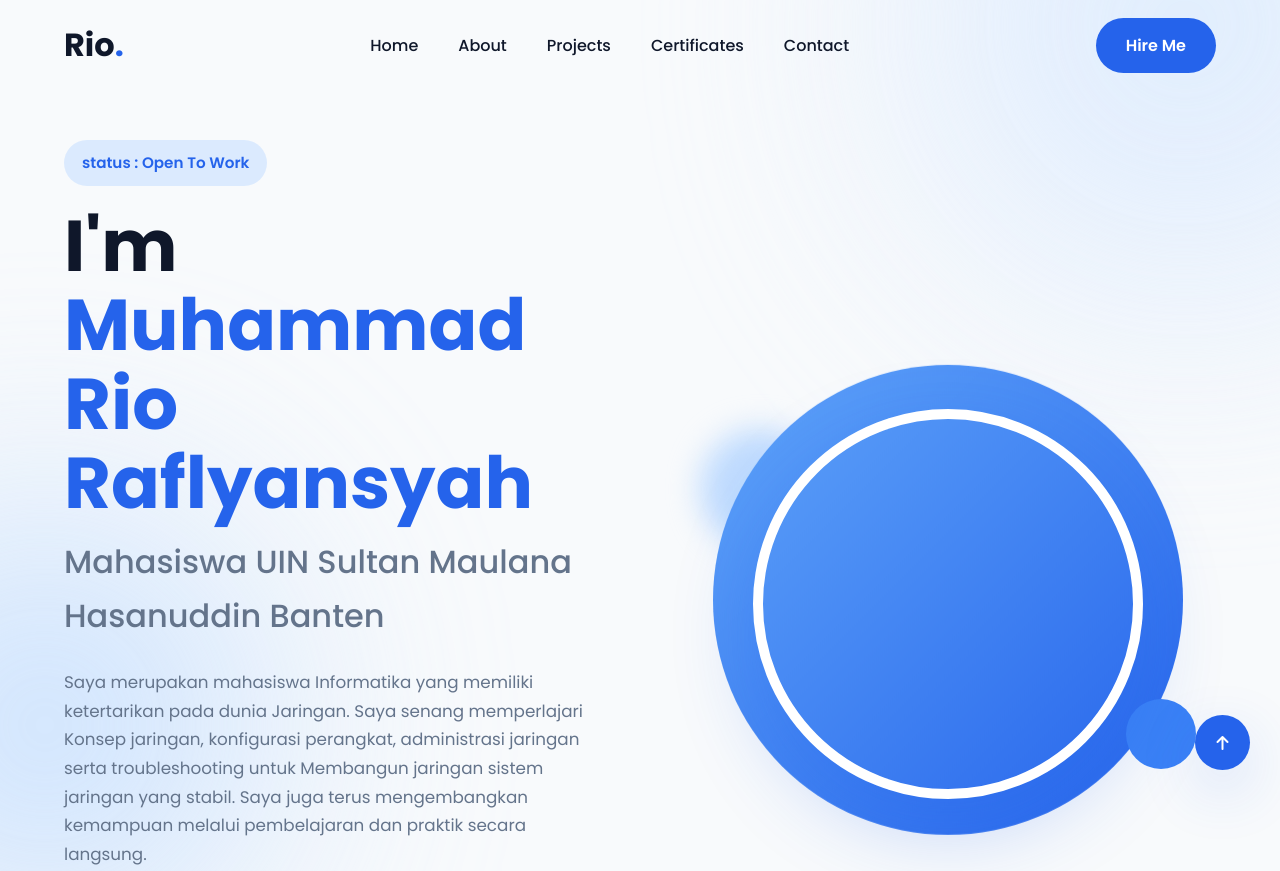
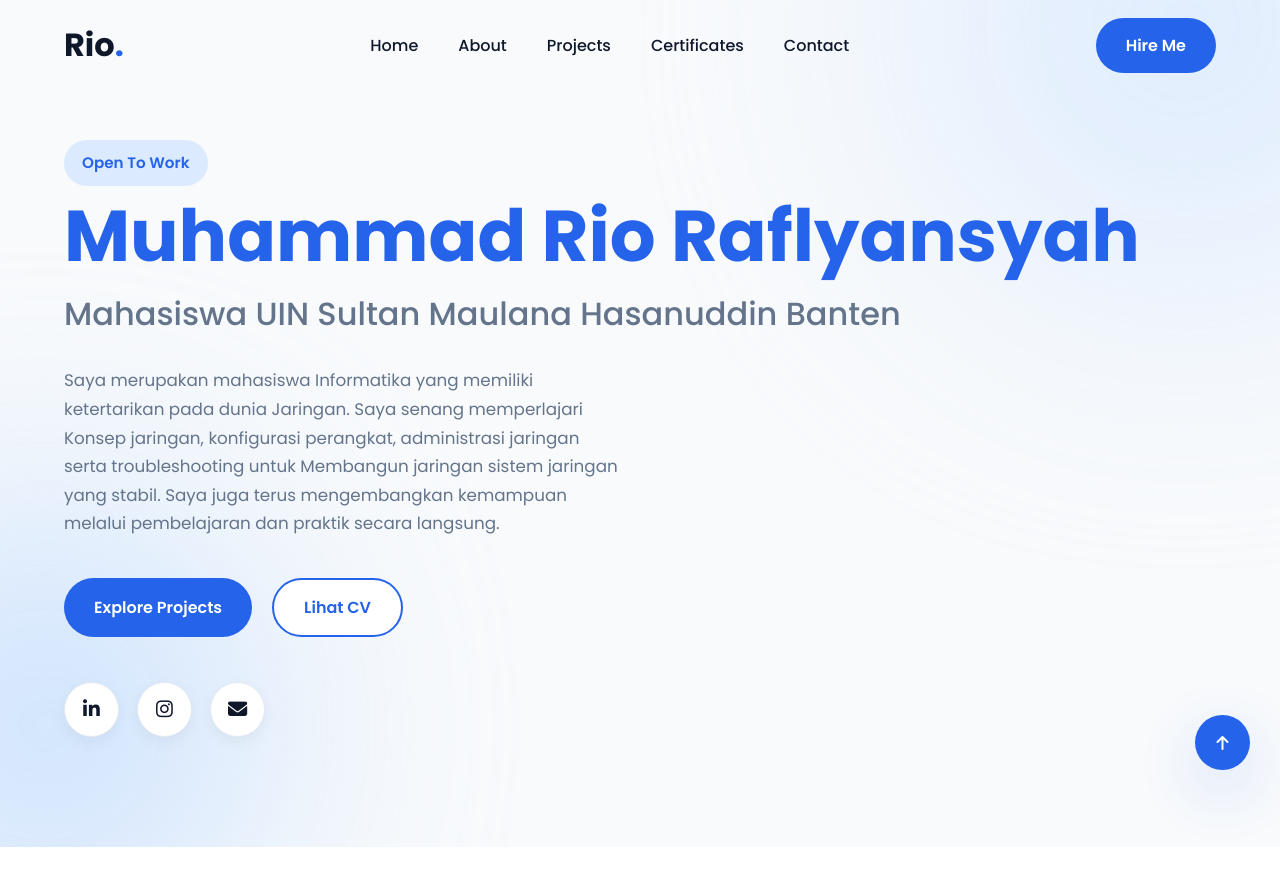
Before and after one commit to mrioraflyan/rioportofolio, a plain HTML site: page index.html in a window 1280 px wide. Shown: the top 871 px of the page. Drawn offline with Linux system fonts and the light colour scheme.

Commit message:
Update portofolio

```diff
--- a/index.html
+++ b/index.html
@@ -78,14 +78,12 @@
 
                     <span class="hero-subtitle">
 
-                        status : Open To Work
+                     Open To Work
 
                     </span>
 
                     <h1>
-
-                        I'm <span>Muhammad Rio Raflyansyah</span>
-
+                        <span>Muhammad Rio Raflyansyah</span>
                     </h1>
 
                     <h2>
@@ -142,16 +140,6 @@
                         </a>
 
                     </div>
-
-                </div>
-
-                <!-- RIGHT -->
-
-                <div class="hero-image">
-
-                    <div class="circle-bg"></div>
-
-                    <img src="assets/profile.png" alt="Rio">
 
                 </div>
 
--- a/porto.css
+++ b/porto.css
@@ -615,22 +615,21 @@ section{
 
     color:var(--primary);
 
-    border-radius:50px;
+    border-radius:150px;
 
     font-size:.95rem;
 
     font-weight:600;
 
-    margin-bottom:20px;
+    margin-bottom:10px;
 
 }
 
 .hero-content h1{
 
     font-size:4.5rem;
-
     line-height:1.1;
-
+    white-space: nowrap;
     margin-bottom:12px;
 
 }
@@ -641,6 +640,7 @@ section{
 
 }
 
+
 .hero-content h2{
 
     font-size:2rem;
@@ -749,31 +749,6 @@ section{
 
 }
 
-/*======================================================
-                BLUE CIRCLE
-======================================================*/
-
-.circle-bg{
-
-    position:absolute;
-
-    width:470px;
-
-    height:470px;
-
-    background:linear-gradient(
-        135deg,
-        #60A5FA,
-        #2563EB
-    );
-
-    border-radius:50%;
-
-    filter:blur(0px);
-
-    animation:floating 6s ease-in-out infinite;
-
-}
 
 /*======================================================
                 IMAGE
```
